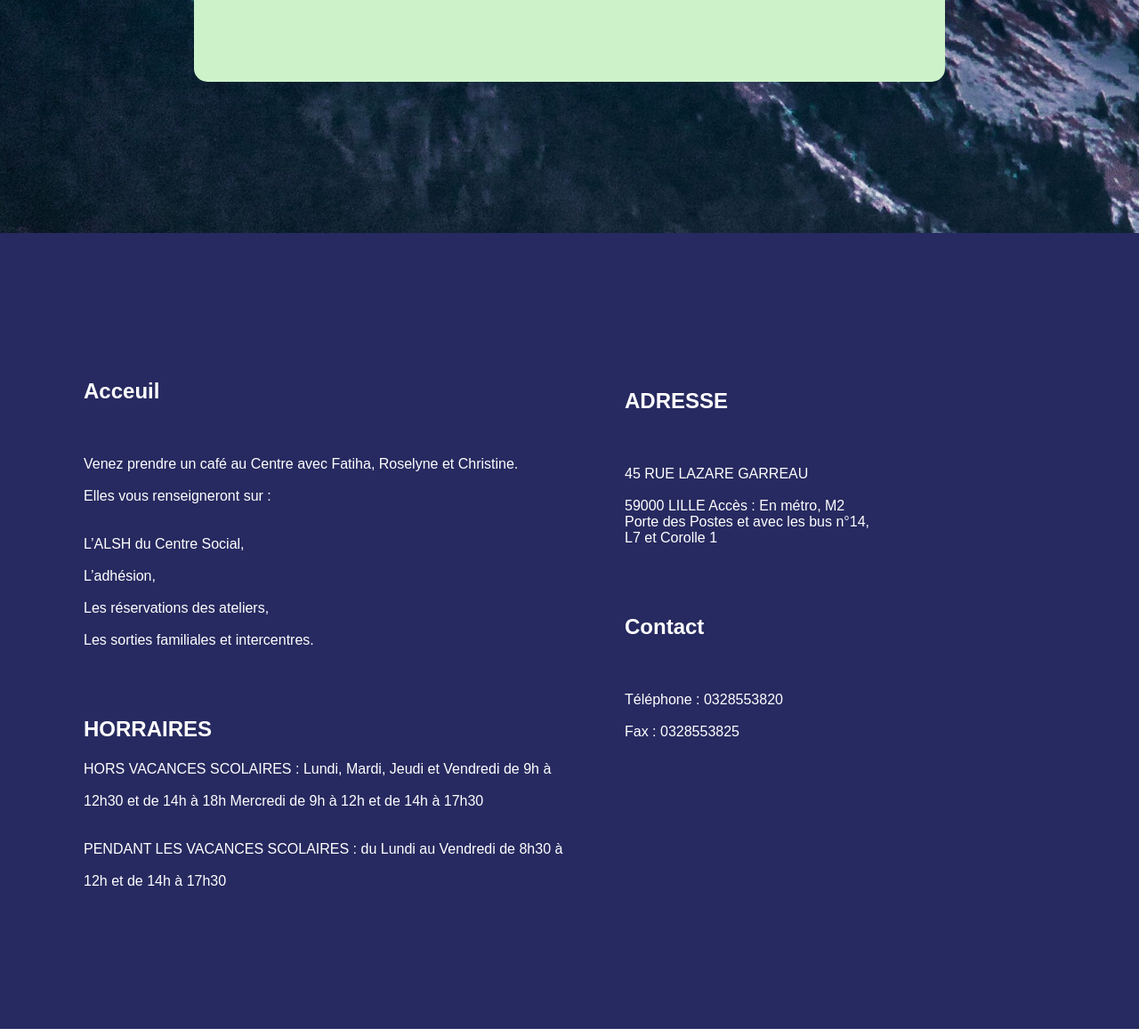
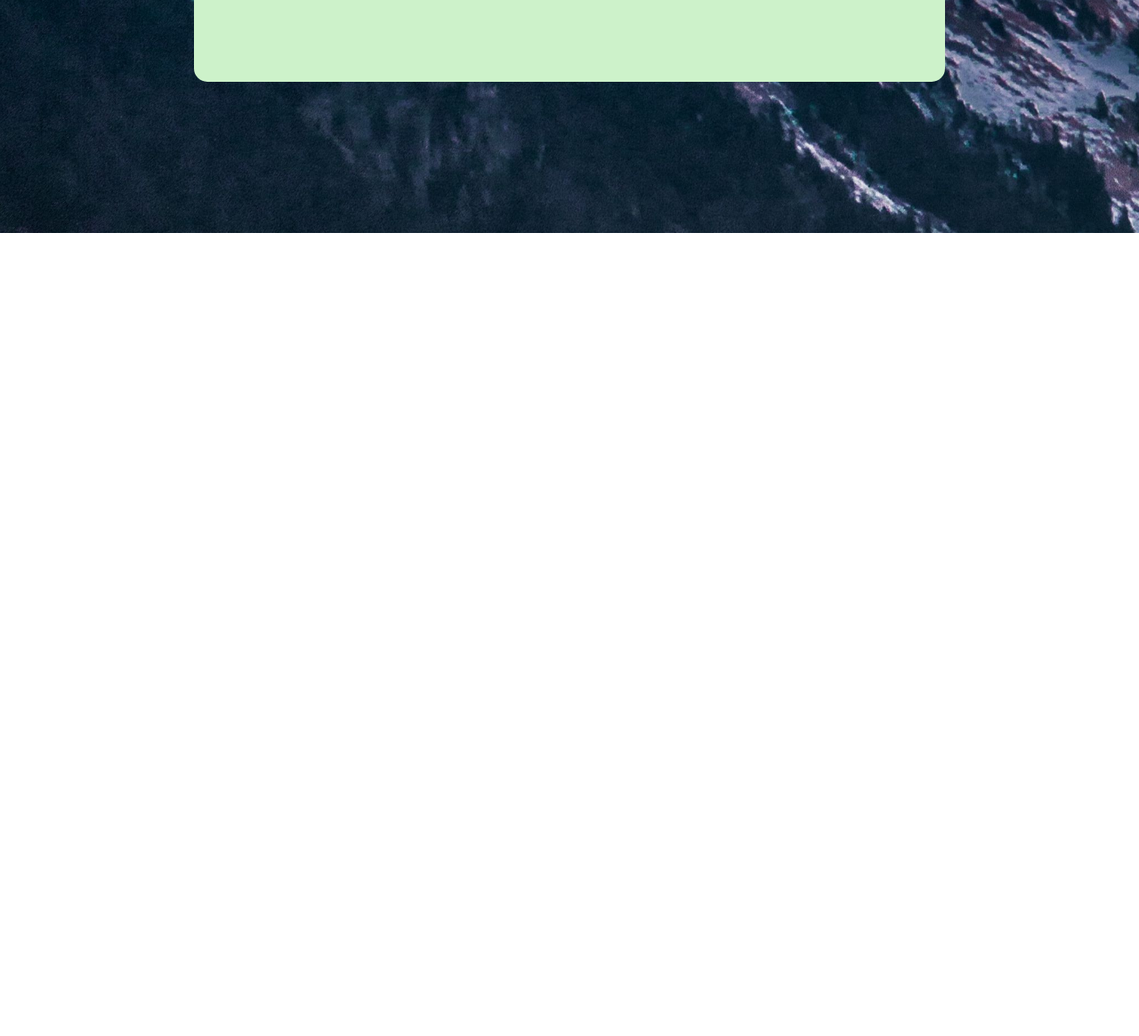
Before and after one commit to Beubeugd/PortailJLG, a plain HTML site: page index.html in a window 1280 px wide. Shown: the part 3275-4440 px from the top of the page at 89% size. After the commit the page ends 3545 px from the top, so only its background shows below. Drawn offline with nearby package versions, Linux system fonts and the light colour scheme; a web font is replaced by a local one.

Commit message:
Update index.html

```diff
--- a/index.html
+++ b/index.html
@@ -143,58 +143,7 @@
 </div>
 </div>
 
-<div class="end">
-	<div class="droi">
-		<h2>Acceuil</h2> <br>
 
-
-
-	<h4 class="coco">Venez prendre un café au Centre avec Fatiha, Roselyne et Christine. <br> <br>
-Elles vous renseigneront sur : <br> <br> <br>
-
-L’ALSH du Centre Social, <br> <br>
-L’adhésion, <br> <br>
-Les réservations des ateliers, <br> <br>
-Les sorties familiales et intercentres.
-</h4>
-<br> <br>
-<h2>HORRAIRES</h2>
-		<h4 class="coco">
-
-			HORS VACANCES SCOLAIRES : Lundi, Mardi, Jeudi et Vendredi de 9h à <br> <br>
-			12h30 et de 14h à 18h Mercredi de 9h à 12h et de 14h à 17h30 <br> <br> <br>
-
-PENDANT LES VACANCES SCOLAIRES : du Lundi au Vendredi de 8h30 à <br> <br>
- 12h et de 14h à 17h30
-		</h4>
-
-
-	</div>
-	<br> <br>
-
-
-
-
-
-	<div class="gau">
-		<h2>ADRESSE</h2> <br>
-		<h4 class="coco">45 RUE LAZARE GARREAU <br> <br>
-59000 LILLE Accès : En métro, M2 Porte des Postes et avec les bus n°14, L7 et Corolle 1</h4>
-<br> <br>
-<h2>Contact</h2> <br>
-
-<h4 class="coco"> Téléphone : 0328553820 <br> <br>
-Fax : 0328553825</h4>
-
-
-
-
-	</div>
-
-
-
-
-</div>
 
 </body>
 </html>
```
